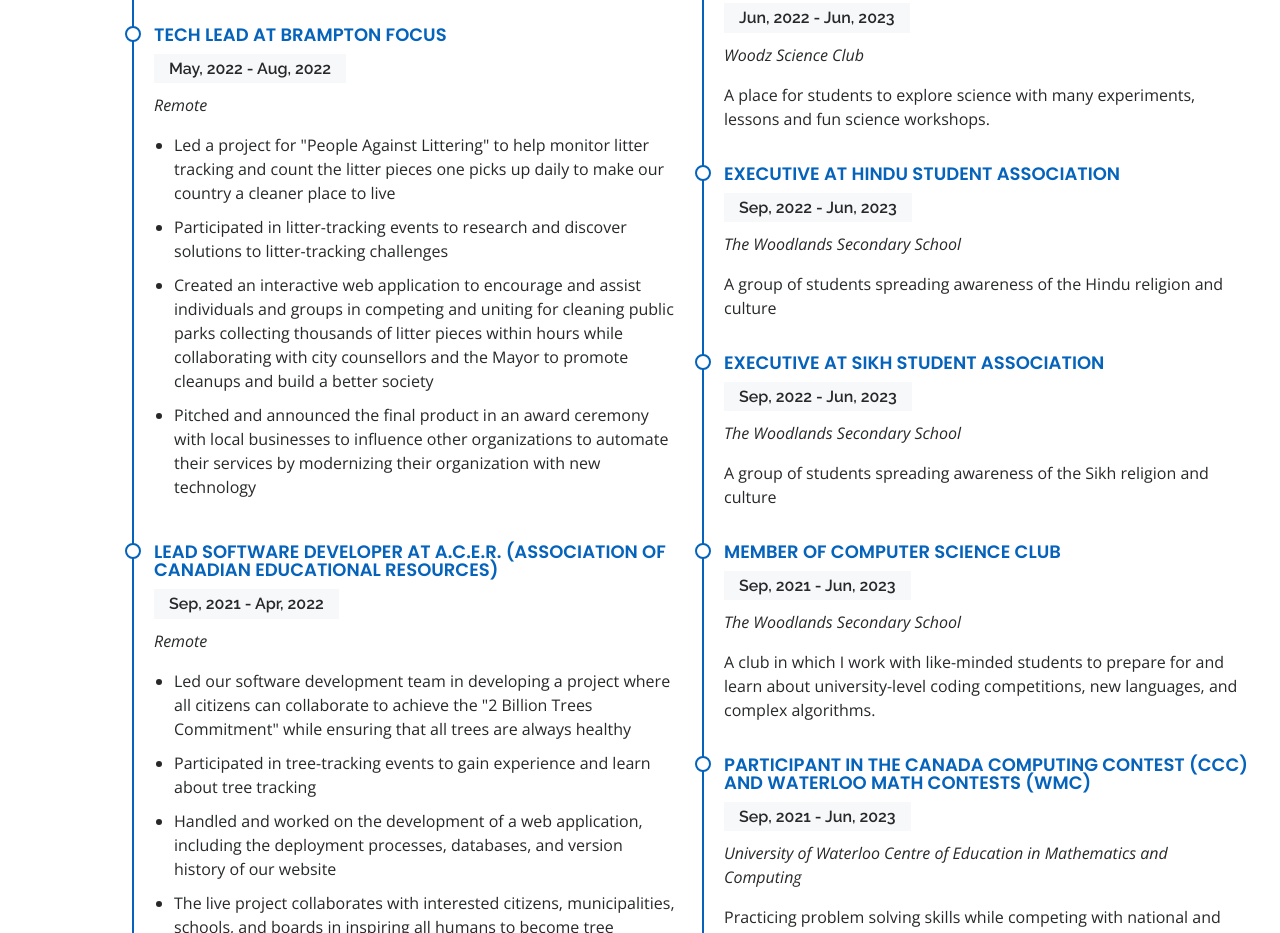
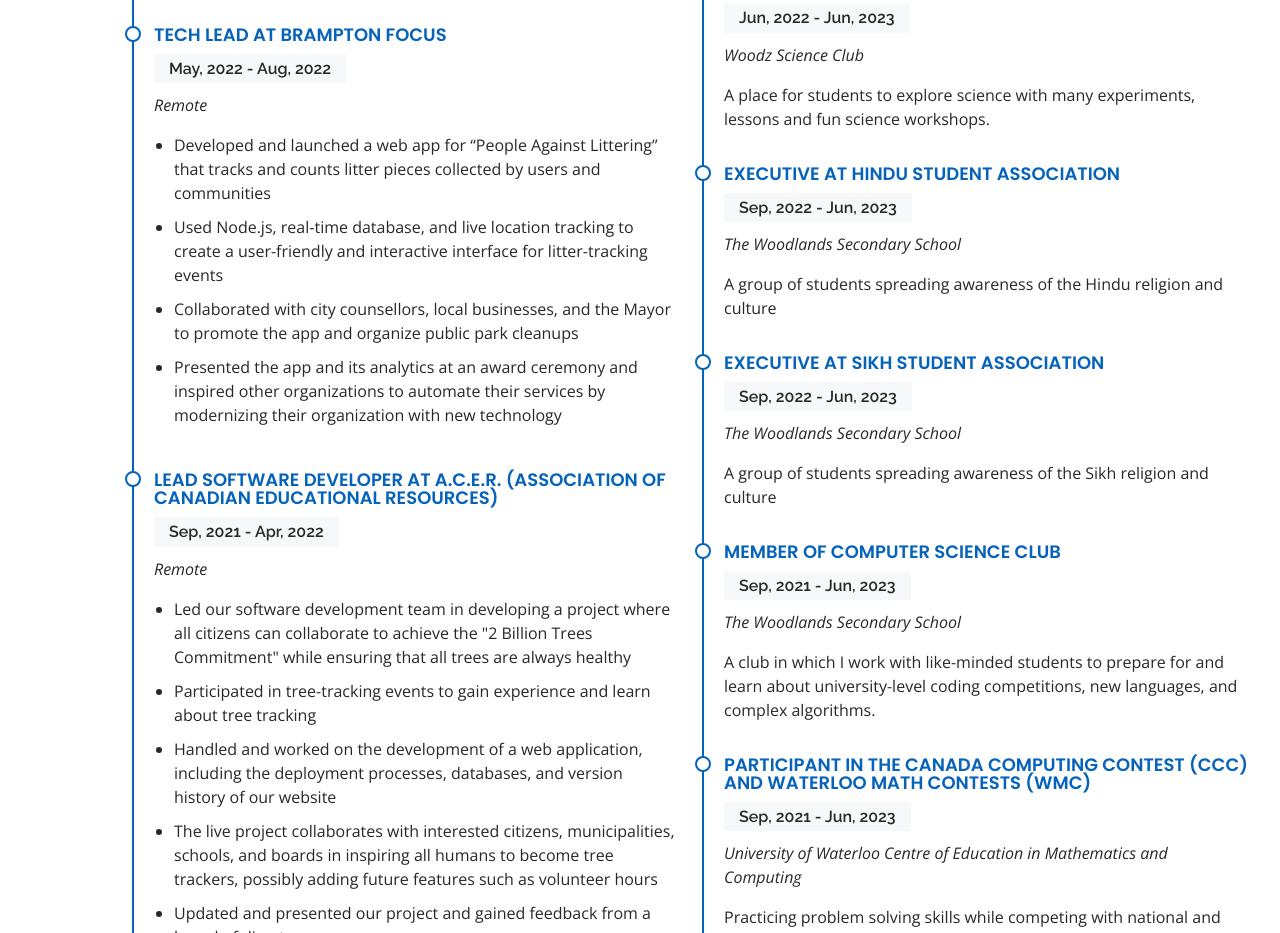
Before and after one commit to vishwaspuriofficial/Vishwas-Puri-Portfolio, a plain HTML site: page index.html in a window 1280 px wide. Shown: the part 5094-6027 px from the top of the page. Drawn offline with nearby package versions, Linux system fonts and the light colour scheme.

Commit message:
updated job desc

```diff
--- a/index.html
+++ b/index.html
@@ -375,15 +375,11 @@
               <h5>May, 2022 - Aug, 2022</h5>
               <p><em>Remote</em></p>
               <ul>
-                <li>Led a project for "People Against Littering" to help monitor litter tracking and count the litter
-                  pieces one picks up daily to make our country a cleaner place to live</li>
-                <li>Participated in litter-tracking events to research and discover solutions to litter-tracking
-                  challenges</li>
-                <li>Created an interactive web application to encourage and assist individuals and groups in competing
-                  and uniting for cleaning public parks collecting thousands of litter pieces within hours while
-                  collaborating with city counsellors and the Mayor to promote cleanups and build a better society</li>
-                <li>Pitched and announced the final product in an award ceremony with local businesses to influence
-                  other organizations to automate their services by modernizing their organization with new technology
+                <li>Developed and launched a web app for “People Against Littering” that tracks and counts litter pieces collected by users and communities
+</li>
+                <li>                  Used Node.js, real-time database, and live location tracking to create a user-friendly and interactive interface for litter-tracking events</li>
+                <li>                  Collaborated with city counsellors, local businesses, and the Mayor to promote the app and organize public park cleanups</li>
+                <li>                  Presented the app and its analytics at an award ceremony and inspired other organizations to automate their services by modernizing their organization with new technology
                 </li>
               </ul>
             </div>
```
